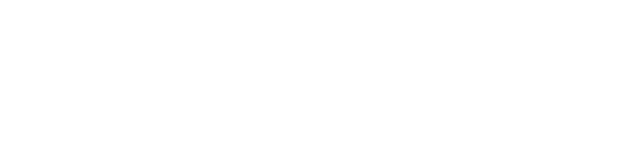
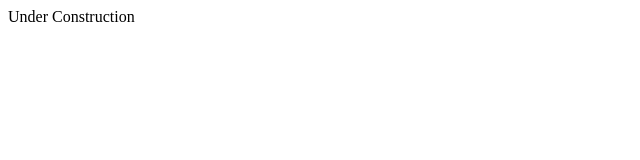
Before and after one commit to STGroves/STGroves.github.io, a plain HTML site: page index.html in a window 1280 px wide. Shown: the whole page, without its empty margins (0-640 px from the left). Drawn offline with Linux system fonts and the light colour scheme.

Commit message:
Initial Commit

```diff
--- a/index.html
+++ b/index.html
@@ -5,6 +5,6 @@
     <title>Portfolio</title>
 </head>
 <body>
-
+Under Construction
 </body>
 </html>
```
